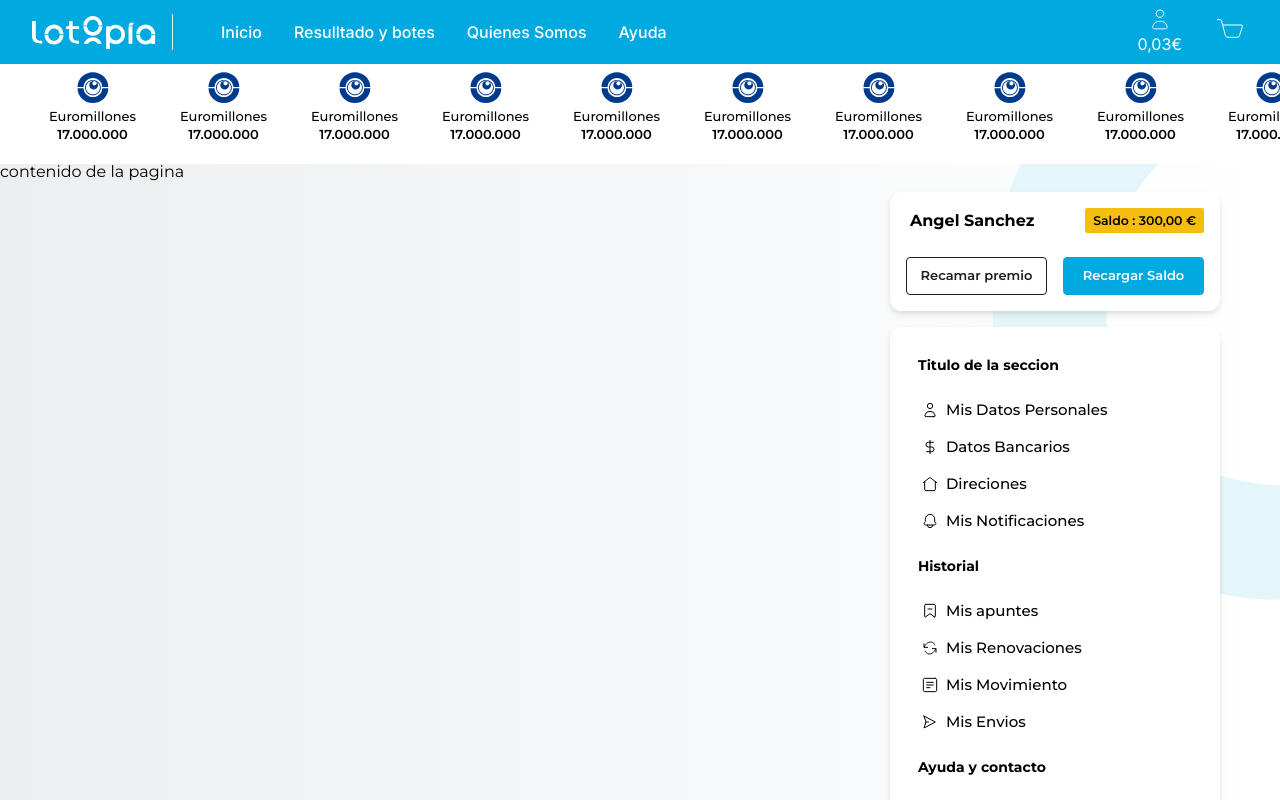
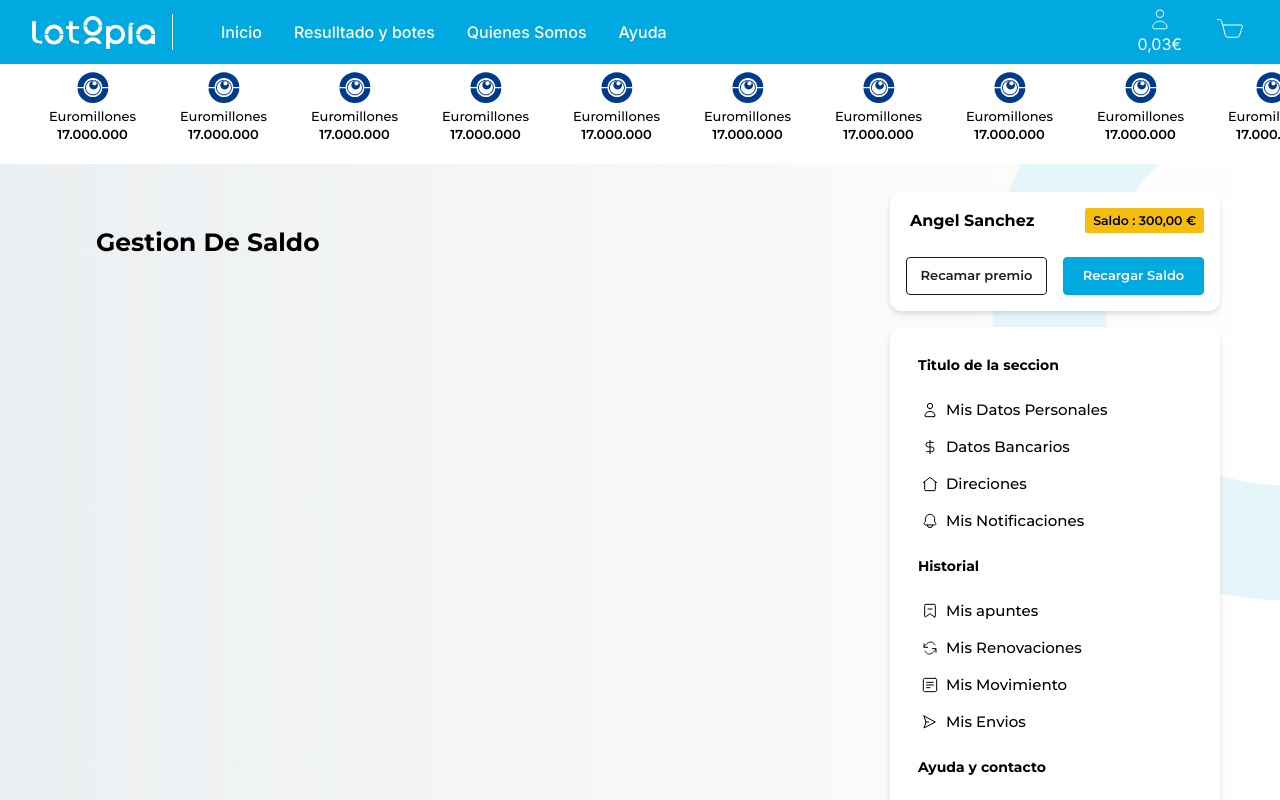
Before and after one commit to angeleesc/pulpo-line-challenger-2, a Next.js app: page / in a window 1280 px wide. Shown: the top 800 px of the page. Built offline with nearby package versions, Linux system fonts and the light colour scheme.

Commit message:
gection de saldo

```diff
--- a/src/app/(siteLayout)/page.tsx
+++ b/src/app/(siteLayout)/page.tsx
@@ -2,8 +2,10 @@ import Image from "next/image";
 
 export default function Home() {
   return (
-    <main className="">
-      <h3>contenido de la pagina</h3>
+    <main className="p-8">
+     <div className="ml-16">
+     <h3 className="font-bold text-[25px]  mt-8">Gestion De Saldo</h3>
+     </div>
     </main>
   );
 }
```
